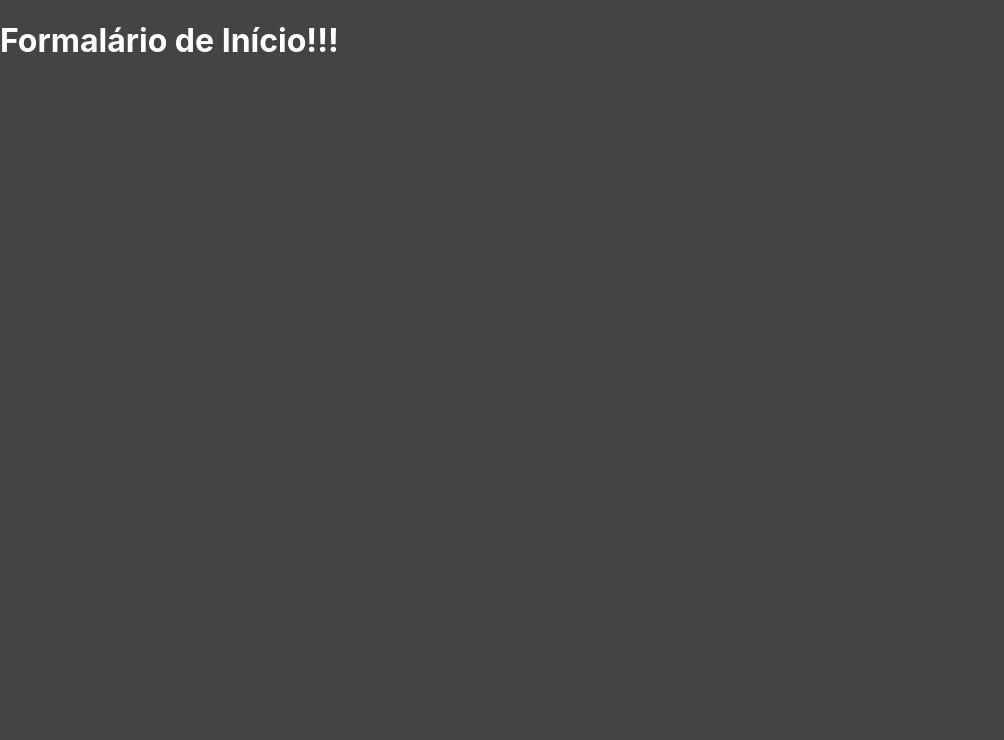
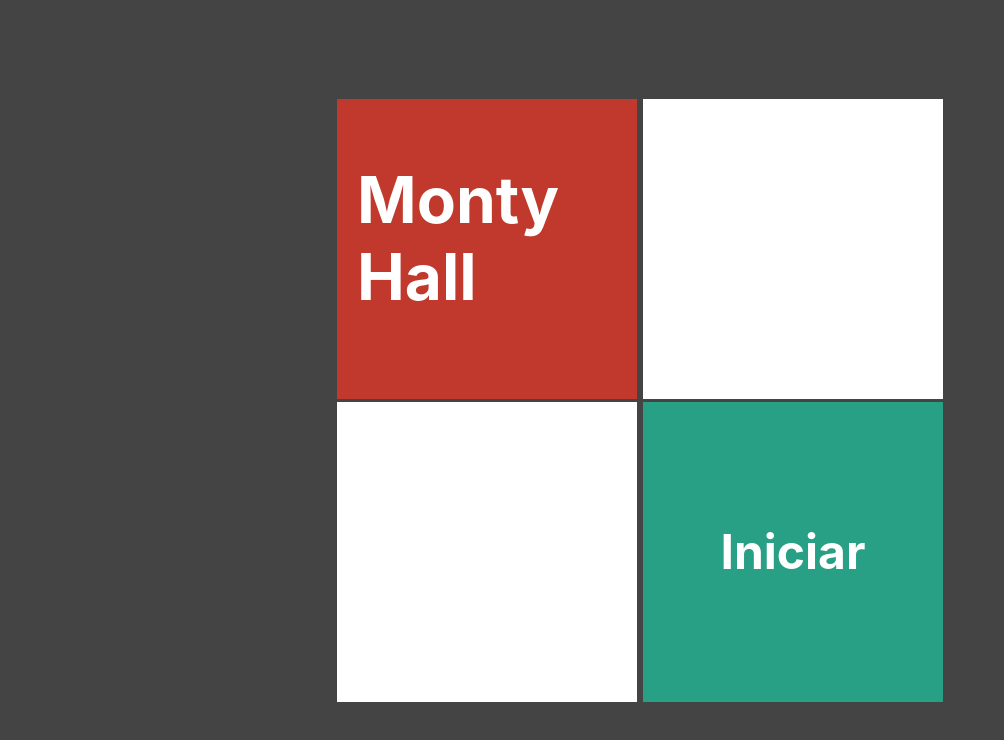
Before and after one commit to GeanGoncalves/ReactJS, a Next.js app in the folder curso-nextjs/portas/: page / in a window 1280 px wide. Shown: the top 740 px of the page, without its empty margins (0-1004 px from the left). Built offline with nearby package versions, Linux system fonts and the light colour scheme.

Commit message:
Projeto Porta Premiada - Aula:25

```diff
--- /dev/null
+++ b/curso-nextjs/portas/components/Cartao.tsx
@@ -0,0 +1,17 @@
+import styles from "../styles/Cartao.module.css"
+
+interface CartaoProps{
+    bgcolor?: string
+    children?: any
+}
+
+export default function Cartao(props: CartaoProps ){
+    return(
+        <div className={styles.cartao}
+         style={{
+             backgroundColor: props.bgcolor ?? "#fff"
+         }}>
+        {props.children}
+        </div>
+    )
+}
--- a/curso-nextjs/portas/pages/index.tsx
+++ b/curso-nextjs/portas/pages/index.tsx
@@ -1,15 +1,25 @@
-import { useState } from "react";
-import Porta from "../components/Porta";
-import { atualizarPortas, criarPortas } from "../functions/portas";
-import PortaModel from "../model/porta";
+import Cartao from "../components/Cartao";
+import styles from "../styles/Formulario.module.css"
+import Link from "next/link"
 
-
-export default function Home() {
+export default function Formulario() {
 
   return (
-    <div style={{display: "flex"}}>
-   <h1>Formalário de Início!!!</h1>
-
+    <div className={styles.formulario}>
+  <div>
+  <Cartao bgcolor="#c0392c">
+    <h1>Monty Hall</h1>
+  </Cartao>
+   <Cartao ></Cartao>
+  </div>
+  <div>
+  <Cartao></Cartao>
+   <Cartao bgcolor="#28a085">
+     <Link href={`/jogo/4/2`}>
+       <h2 className={styles.link}>Iniciar</h2>
+     </Link>
+   </Cartao>
+  </div>
     </div>
   )
 }
--- /dev/null
+++ b/curso-nextjs/portas/styles/Cartao.module.css
@@ -0,0 +1,9 @@
+.cartao {
+  display: flex;
+  width: 300px;
+  height: 300px;
+  color: #fff;
+  margin: 3px;
+  font-size: 2rem;
+  padding: 20px;
+}
--- /dev/null
+++ b/curso-nextjs/portas/styles/Formulario.module.css
@@ -0,0 +1,14 @@
+.formulario {
+  display: flex;
+  justify-content: center;
+  align-items: center;
+  height: 100vh;
+}
+
+.link {
+  display: flex;
+  justify-content: center;
+  align-items: center;
+  flex: 1;
+  margin: 0;
+}
```
